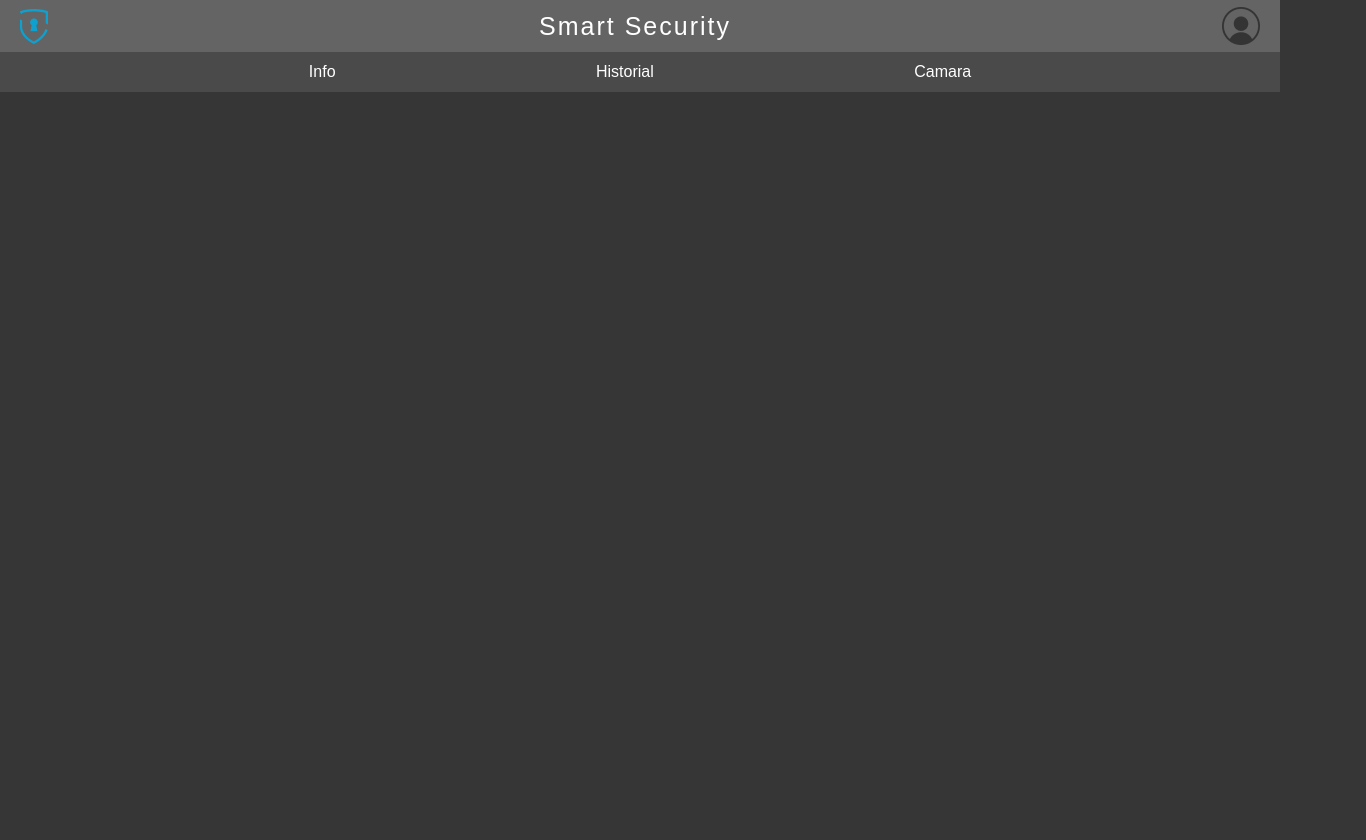
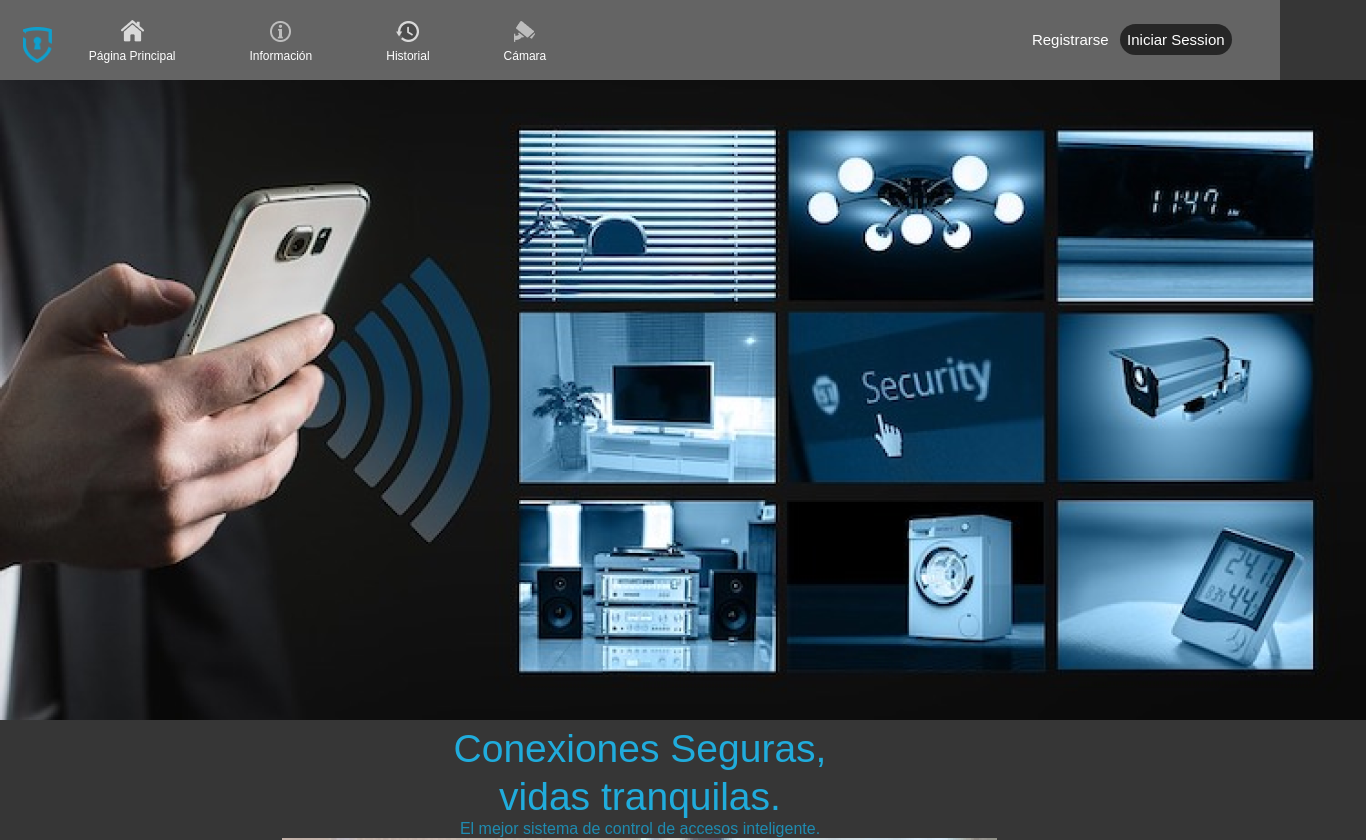
Before and after one commit to tute978/Proyecto-2023-SmartSecurity, a plain HTML site: page WebSite/Inicio/index.html in a window 1280 px wide. Shown: the top 840 px of the page, 1366 px wide, since content can reach past the window. Before the commit the page ends 800 px from the top, so only its background shows below. Drawn offline with Linux system fonts and the light colour scheme; a web font is replaced by a local one.

Commit message:
Cambio General a la Página, reorganizacion y nueva Navbar
Cambie lo que ya había antes, falta poner los elementos de la pagina y organizarlos pero la navbar esta casi completamente hecha

```diff
--- a/WebSite/Inicio/index.html
+++ b/WebSite/Inicio/index.html
@@ -9,21 +9,63 @@
     <link rel="preconnect" href="https://fonts.googleapis.com">
     <link rel="preconnect" href="https://fonts.gstatic.com" crossorigin>
     <link href="https://fonts.googleapis.com/css2?family=Shippori+Antique&display=swap" rel="stylesheet">
+
+    <link rel="preconnect" href="https://fonts.googleapis.com">
+    <link rel="preconnect" href="https://fonts.gstatic.com" crossorigin>
+    <link href="https://fonts.googleapis.com/css2?family=Montserrat:wght@100&display=swap" rel="stylesheet">
+
 </head>
 <body>
     <header>
         <div class="navbar">
-            <img src="../Images/brand-logo.png" alt="brand-logo">
-            <h1 class="brand-font">Smart Security</h1>
-            <img src="../Images/user-icon.png" alt="user-logo">
+            <img src="../Images/Logo (5).png" alt="brand-logo">
+                <div class="navbar__pagina-principal">
+                        <img src="../Images/SimboloHomePage.png" alt="SimboloHomePage">
+                        <a href="#">Página Principal</a>
+                </div>
+
+                <div class="navbar__info">
+                    <img src="../Images/IconoDeInformacion.png" alt="IconoDeInformacion">
+                    <a href="#">Información</a>
+                </div>
+
+                <div class="navbar__historial">
+                    <img src="../Images/IconoDeHistorial.png" alt="">
+                    <a href="#">Historial</a>
+                </div>
+
+                <div class="navbar__camara">
+                    <img src="../Images/SimboloCamara.png" alt="">
+                    <a href="#">Cámara</a>
+                </div>
         </div>
-        <div class="navbar navbar1">
+        <div class="login-btns-wrapper">
+            <a href="#">Registrarse</a>
+            <a href="#" class="login-btn">Iniciar Session</a>
+    </header>
+        <div class="descriptive image">
+            <img src="../Images/desctiptive-image.png" alt="desctiptive-image">
+        </div>
+        <div class="basic-info">
             <ul>
-                <li><a href="#">Info</a></li>
-                <li><a href="#">Historial</a></li>
-                <li><a href="#">Camara</a></li>
+                <titulo><span> Conexiones Seguras,<br></span> <span>vidas tranquilas. </span><br></titulo>
+                <subtitulo><span> El mejor sistema de control de accesos inteligente. </span><br></subtitulo>
+                <img src="../Images/Imagen-cerrojo.png" alt="Imagen-cerrojo" class="fotito">
+                <texto><br><span> En Smart Secutity nos preocupamos por tu seguridad. Nuestra prioridad ante todo es protegerte tanto a vos como a tus pertenencias. </span><br></texto>
+                <texto><span> Dejá que nos encarguemos de todo asi podes despreocuparte y estar tranquilo de estar seguro. </span><br></texto>
             </ul>
         </div>
-    </header>
+        <div class="specific-info">
+            <container>
+                <ul>
+                    <titulo><span> ¿Qué es Smart Security?</span> <br></titulo>
+                    <texto1><span> Smart Security es un un sistema de control de accesos para una casa mediante tarjetas, huella digital, código y llave.
+                       Contiene una cámara para poder ver quien está en la puerta, ademas de una base de datos en la cual se almacena un registro del momento en el qué se abre la puerta. También tiene un sistema qué envia un mail cada vez qué se intenta forzar la cerradura.
+                    </span><br></texto1>
+                </ul>
+                <imagen> <img src="../Images/Simbolos-de-funciones-de-Smart-Security.png" alt="Simbolos-de-funciones-de-Smart-Security"></imagen>
+            </container>
+            </ul>
+        </div>
 </body>
 </html>
--- a/WebSite/Inicio/style.css
+++ b/WebSite/Inicio/style.css
@@ -7,17 +7,104 @@
 
 body {
     background: rgb(54, 54, 54);
+    overflow-x: hidden;
+}
+header {
+    background: #646464;
+    width: 100vw;
+    display: flex;
+    justify-content: space-between;
+    align-items: center;
+    min-height: 72px;
+    padding: 10px;
+}
+
+.login-btns-wrapper a {
+    text-decoration: none;
+    color: white;
+    padding: 7px;
+    margin: 0px;
+    font-size: 12px;
 }
 
 .navbar {
-    width: 100%;
-    height: 52px;
-    margin: auto;
-    padding: 20px 20px;
+    display: flex;
+}
+
+.navbar div {
+    margin: 0 30px;
+}
+.navbar {
+    padding-top: 10px;
+}
+.navbar>img {
+    object-fit: contain;
+    width: 29px;
+    margin-left: 1vw;
+}
+
+.navbar div a{
+    text-decoration: none;
+    color: white;
+    padding: 7px;
+    margin: 0px;
+    font-size: 12px;
+}
+
+.navbar__pagina-principal
+{
     display: flex;
     align-items: center;
-    justify-content: space-between;
-    background: #646464;
+    flex-direction: column;
+
+}
+.navbar__pagina-principal img {
+    margin: auto;
+}
+.navbar__info
+{
+    display: flex;
+    align-items: center;
+    flex-direction: column;
+
+}
+.navbar__info img {
+    margin: auto;
+}
+.navbar__historial
+{
+    display: flex;
+    align-items: center;
+    flex-direction: column;
+
+}
+.navbar__historial img {
+    margin: auto;
+}
+.navbar__camara
+{
+    display: flex;
+    align-items: center;
+    flex-direction: column;
+
+}
+.navbar__camara img {
+    margin: auto;
+}
+
+.login-btns-wrapper>a {
+    font-size: 15px;
+}
+.login-btn {
+    background-color: hsl(0, 0%, 15%);
+    border-radius: 100px;
+    justify-content: center;
+    align-items: center;
+    gap: 10px;
+}
+
+.login-btns-wrapper{
+margin-right: 3vw;
 }
 
 .brand-font {
@@ -27,20 +114,59 @@ body {
     color: white
 }
 
-.navbar1 {
-    height: 30px;
-    padding: 20px 0;
+.basic-info{
+    display: flex;
     justify-content: center;
-    background: #4A4A4A;
+    align-items: center;
+    text-align:center;
 }
 
-.navbar1 ul li {
-    list-style: none;
-    display: inline-block;
-    margin: 0 10vw;
+titulo{
+    font-family: Montserrat;
+    font-style: normal;
+    font-weight: 10;
+    line-height: normal;
+    font-size: 39px;
+    color:#20ACDC;
 }
 
-.navbar1 ul li a {
-    text-decoration: none;
+.basic-info>titulo{
+    display: flex;
+    margin-left: 0px;
+}
+
+subtitulo{
+    color: #1F8BB0;
+}
+
+pregunta{
+    font-size: 30px;
+    color: #1F8BB0;
+    padding-bottom: 300px;
+}
+
+texto{
+    font-size: 100%;
+    display: flex;
+    color: white;
+    margin-top: 2%;
+    justify-content: center;
+}
+
+texto1{
+    font-size: 100%;
+    display: flex;
+    margin-right: 10%;
     color: white;
 }
+
+container{
+    display: flex;
+    margin-left: 10%;
+    padding-bottom: 30px;
+
+}
+
+imagen{
+    margin-right: 10%;
+}
```
Also changed, not shown: WebSite/Images/IconoDeHistorial.png (added), WebSite/Images/IconoDeInformacion.png (added), WebSite/Images/Imagen-cerrojo.png (added), WebSite/Images/Logo (5).png (added), WebSite/Images/SimboloCamara.png (added), WebSite/Images/SimboloHomePage.png (added), WebSite/Images/Simbolos-de-funciones-de-Smart-Security.png (added), WebSite/Images/brand-logo.png (deleted), WebSite/Images/desctiptive-image.png (added).
